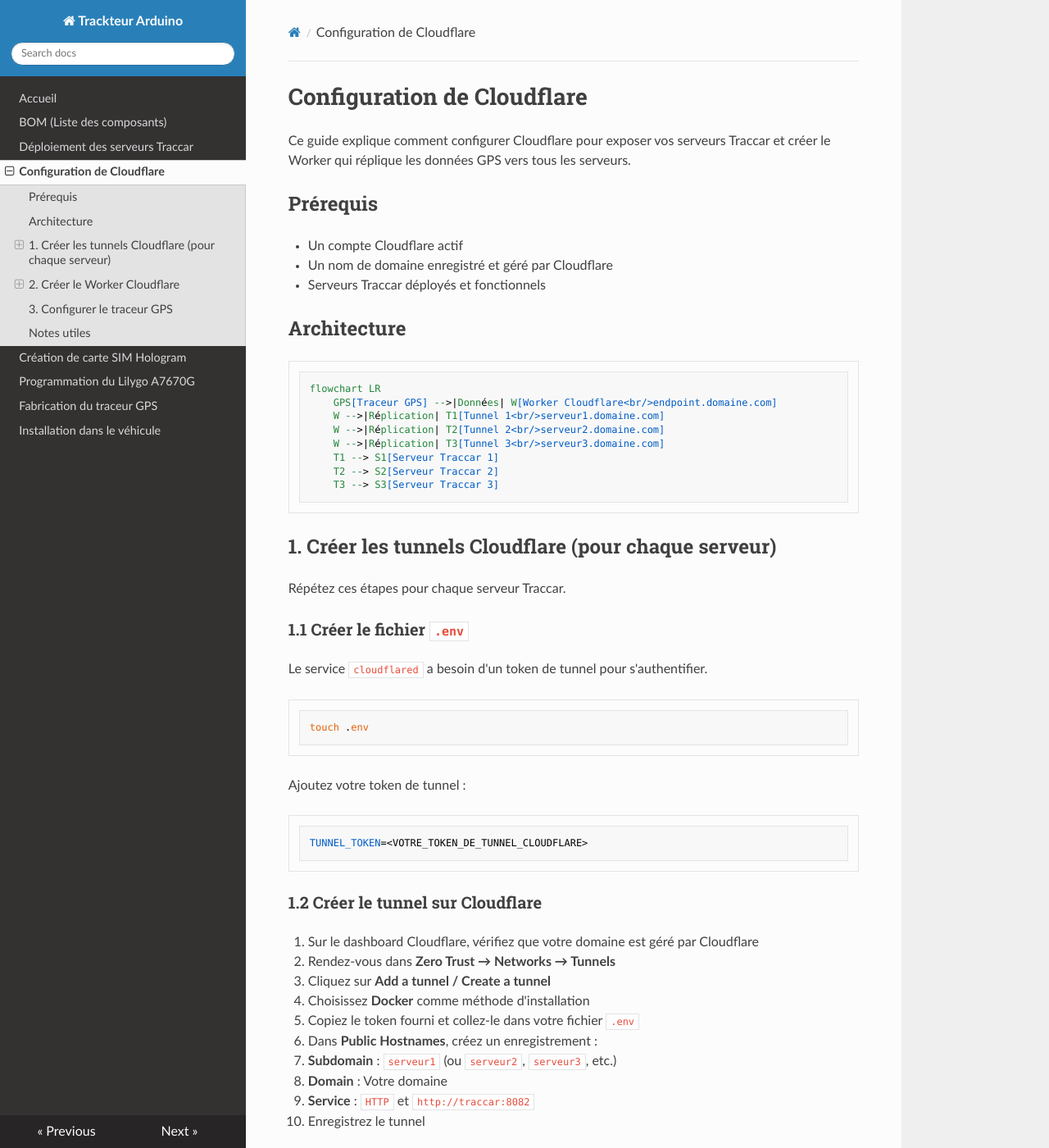
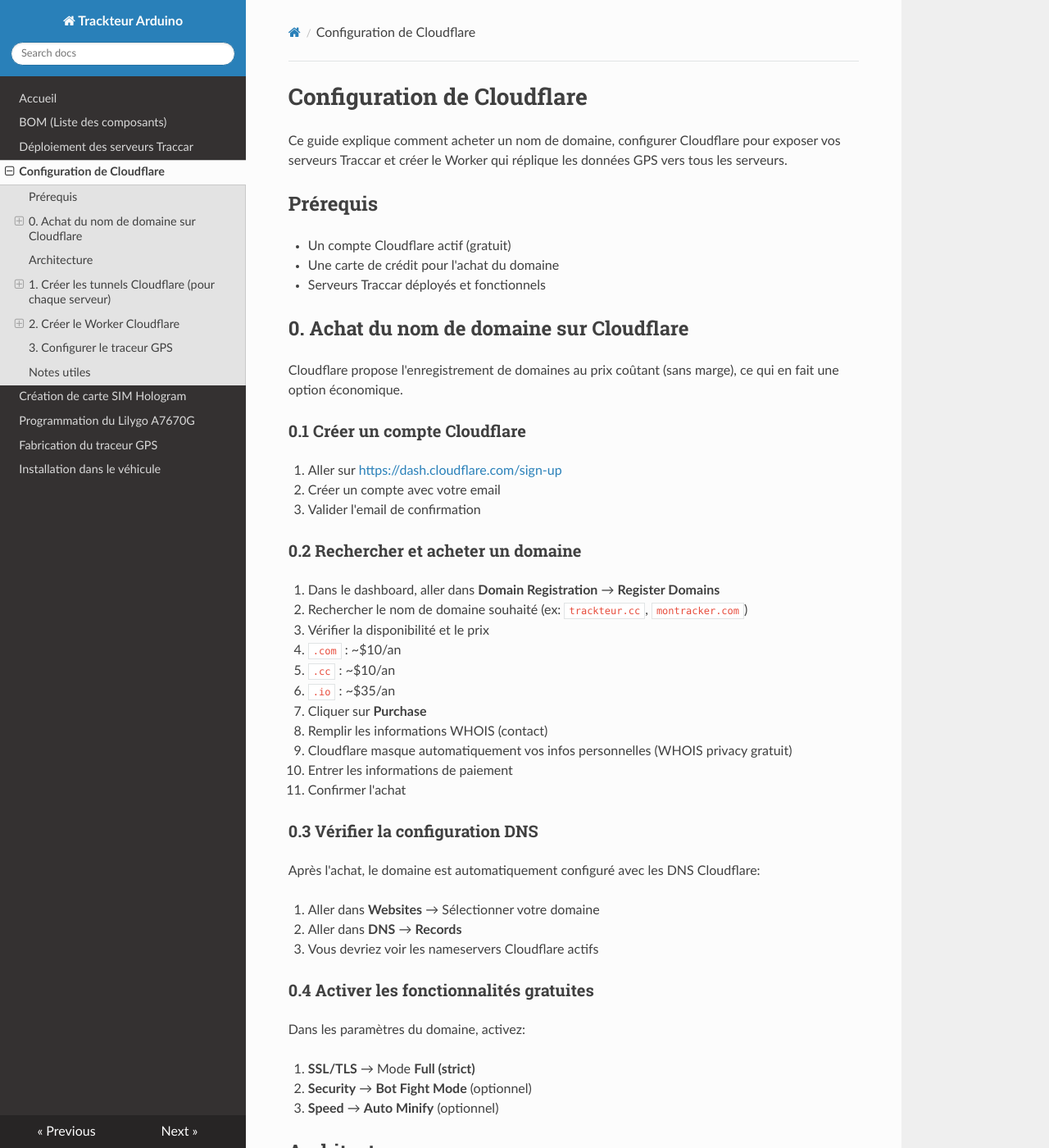
Before and after one commit to fpoisson2/trackteur, an MkDocs documentation site: the page built from docs/configuration_cloudflare.md, in a window 1280 px wide and 1400 px high. Shown: the whole window at 82% size. Built offline with MkDocs 1.6.1, drawn with Linux system fonts in a browser that asks for light colours; nearby versions of some CDN libraries.

Commit message:
Update configuration_cloudflare.md

```diff
--- a/docs/configuration_cloudflare.md
+++ b/docs/configuration_cloudflare.md
@@ -1,12 +1,52 @@
 # Configuration de Cloudflare
 
-Ce guide explique comment configurer Cloudflare pour exposer vos serveurs Traccar et créer le Worker qui réplique les données GPS vers tous les serveurs.
+Ce guide explique comment acheter un nom de domaine, configurer Cloudflare pour exposer vos serveurs Traccar et créer le Worker qui réplique les données GPS vers tous les serveurs.
 
 ## Prérequis
 
-- Un compte Cloudflare actif
-- Un nom de domaine enregistré et géré par Cloudflare
+- Un compte Cloudflare actif (gratuit)
+- Une carte de crédit pour l'achat du domaine
 - Serveurs Traccar déployés et fonctionnels
+
+## 0. Achat du nom de domaine sur Cloudflare
+
+Cloudflare propose l'enregistrement de domaines au prix coûtant (sans marge), ce qui en fait une option économique.
+
+### 0.1 Créer un compte Cloudflare
+
+1. Aller sur [https://dash.cloudflare.com/sign-up](https://dash.cloudflare.com/sign-up)
+2. Créer un compte avec votre email
+3. Valider l'email de confirmation
+
+### 0.2 Rechercher et acheter un domaine
+
+1. Dans le dashboard, aller dans **Domain Registration** → **Register Domains**
+2. Rechercher le nom de domaine souhaité (ex: `trackteur.cc`, `montracker.com`)
+3. Vérifier la disponibilité et le prix
+   - `.com` : ~$10/an
+   - `.cc` : ~$10/an
+   - `.io` : ~$35/an
+4. Cliquer sur **Purchase**
+5. Remplir les informations WHOIS (contact)
+   - Cloudflare masque automatiquement vos infos personnelles (WHOIS privacy gratuit)
+6. Entrer les informations de paiement
+7. Confirmer l'achat
+
+### 0.3 Vérifier la configuration DNS
+
+Après l'achat, le domaine est automatiquement configuré avec les DNS Cloudflare:
+
+1. Aller dans **Websites** → Sélectionner votre domaine
+2. Aller dans **DNS** → **Records**
+3. Vous devriez voir les nameservers Cloudflare actifs
+
+### 0.4 Activer les fonctionnalités gratuites
+
+Dans les paramètres du domaine, activez:
+
+1. **SSL/TLS** → Mode **Full (strict)**
+2. **Security** → **Bot Fight Mode** (optionnel)
+3. **Speed** → **Auto Minify** (optionnel)
 
 ## Architecture
 
```
